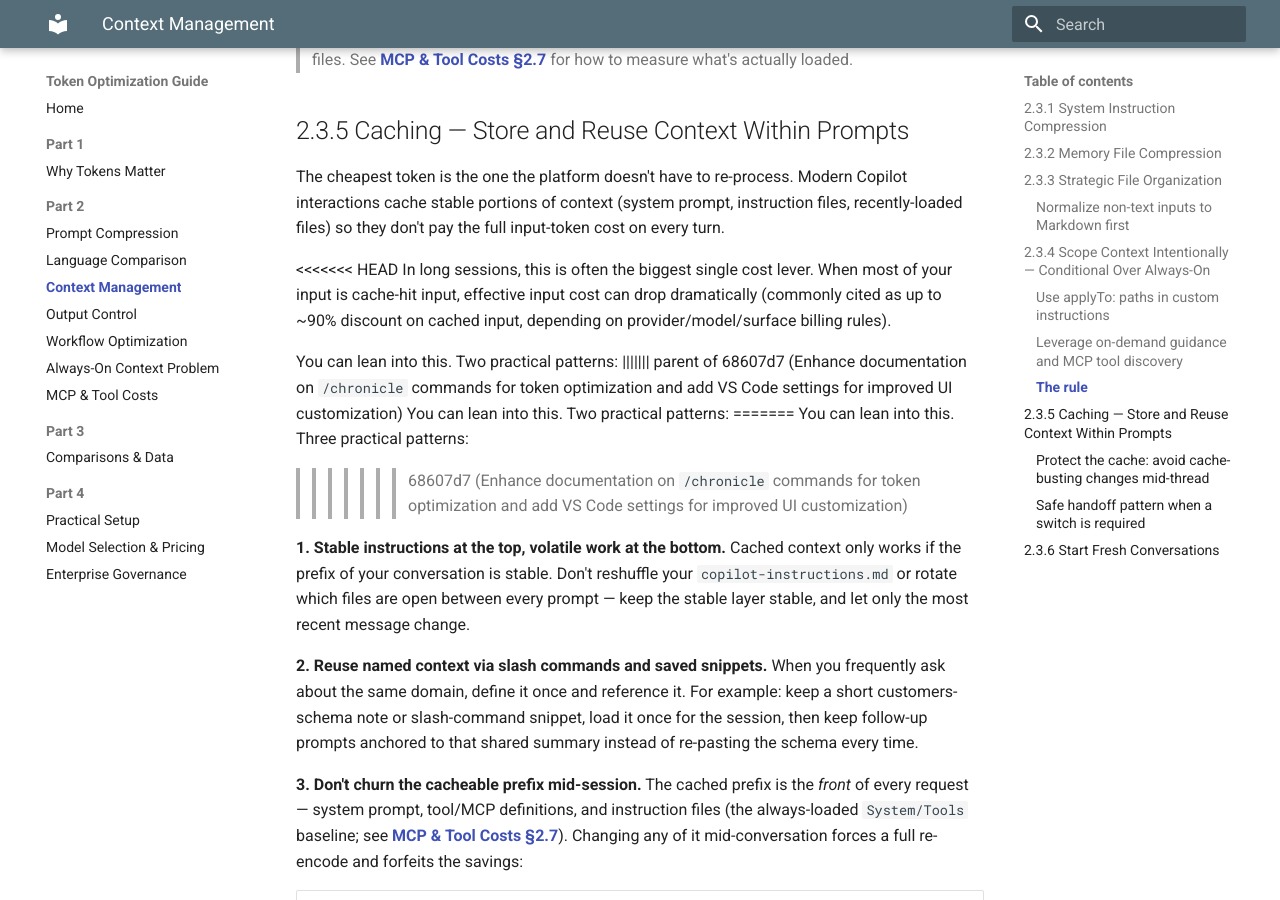
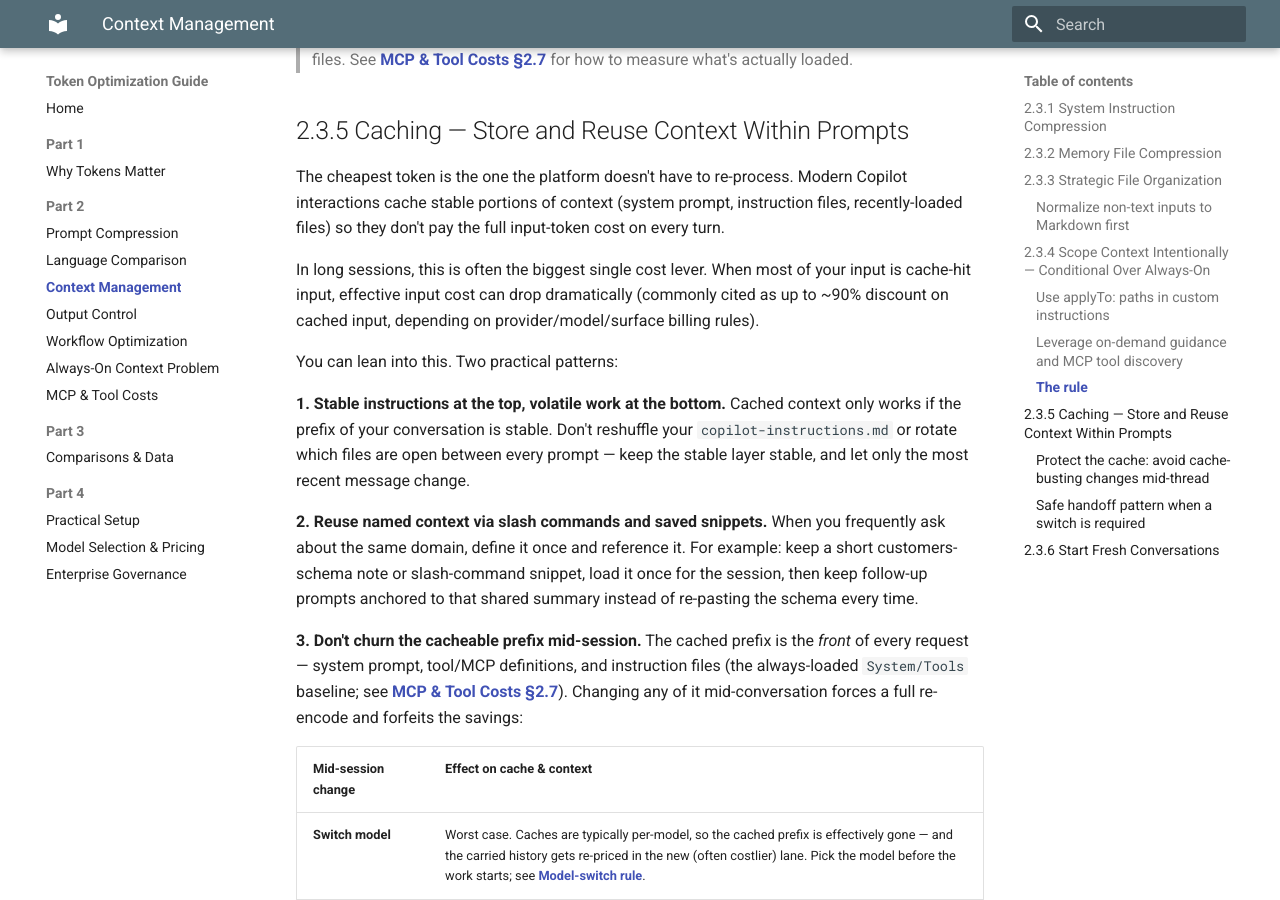
Before and after one commit to JamestsaiTW/github-copilot-token-optimization, an MkDocs documentation site: the page built from docs/04-context-management.md, in a window 1280 px wide and 900 px high, scrolled down 5379 px. Built offline with MkDocs 1.6.1 and Material for MkDocs 9.7.7, drawn with Linux system fonts in a browser that asks for light colours.

Commit message:
Refine documentation on context management and model selection to clarify cache stability and cost implications during long sessions

```diff
--- a/docs/04-context-management.md
+++ b/docs/04-context-management.md
@@ -168,15 +168,9 @@
 
 The cheapest token is the one the platform doesn't have to re-process. Modern Copilot interactions cache stable portions of context (system prompt, instruction files, recently-loaded files) so they don't pay the full input-token cost on every turn.
 
-<<<<<<< HEAD
 In long sessions, this is often the biggest single cost lever. When most of your input is cache-hit input, effective input cost can drop dramatically (commonly cited as up to ~90% discount on cached input, depending on provider/model/surface billing rules).
 
 You can lean into this. Two practical patterns:
-||||||| parent of 68607d7 (Enhance documentation on `/chronicle` commands for token optimization and add VS Code settings for improved UI customization)
-You can lean into this. Two practical patterns:
-=======
-You can lean into this. Three practical patterns:
->>>>>>> 68607d7 (Enhance documentation on `/chronicle` commands for token optimization and add VS Code settings for improved UI customization)
 
 **1. Stable instructions at the top, volatile work at the bottom.** Cached context only works if the prefix of your conversation is stable. Don't reshuffle your `copilot-instructions.md` or rotate which files are open between every prompt — keep the stable layer stable, and let only the most recent message change.
 
```
Also changed, not shown: docs/11-models-and-pricing.md (+0 -5 lines).
